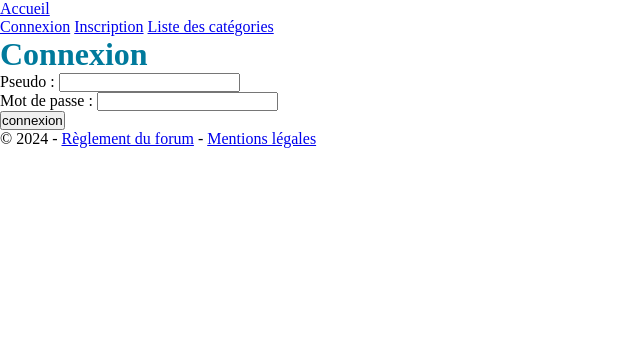
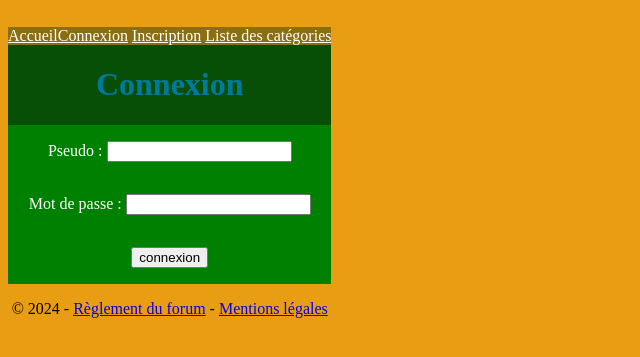
Before and after one commit to Nilphesai/Ho_Gael, a PHP site: page /index.php?ctrl=security&action=login in a window 1280 px wide. Shown: the top 357 px of the page, without its empty margins (0-640 px from the left). Run offline with PHP 8.4, Linux system fonts and the light colour scheme; some libraries are stand-ins or nearby versions.

Commit message:
projet forum : début du CSS, les mise en couleurs sont pour le repérage des éléments

```diff
--- a/forumPlateau/public/css/style.css
+++ b/forumPlateau/public/css/style.css
@@ -1,7 +1,51 @@
-* {
-    margin: 0;
-    padding: 0;
-    box-sizing: border-box;
+html {
+    display: flex;
+
+    background-color: rgb(232, 157, 19);
+
+}
+
+#wrapper{
+    display: flex;
+    justify-content: center;
+    flex-direction: column;
+    text-align: center;
+}
+#forum{
+    display: flex;
+    flex-direction: column;
+    background-color: rgb(7, 79, 7);
+    color: white;
+
+}
+#formPrincipal{
+    display: flex;
+    flex-direction: column;
+    min-width:200px;
+	min-height:150px;
+    background-color: green;
+    color: white;
+
+}
+header{
+    display: flex;
+
+    justify-content: center;
+    background-color: rgb(139, 110, 16);
+}
+header a{
+    color: white;
+}
+.lists{
+    display: flex;
+    flex-direction: column;
+    margin: 10px;
+    background-color: rgb(166, 121, 32);
+}
+
+nav{
+    display: flex;
+
 }
 
 h1 {
--- a/forumPlateau/view/layout.php
+++ b/forumPlateau/view/layout.php
@@ -7,7 +7,7 @@
         <meta http-equiv="X-UA-Compatible" content="ie=edge">
         <script src="https://cdn.tiny.cloud/1/zg3mwraazn1b2ezih16je1tc6z7gwp5yd4pod06ae5uai8pa/tinymce/5/tinymce.min.js" referrerpolicy="origin"></script>
         <link rel="stylesheet" href="https://cdnjs.cloudflare.com/ajax/libs/font-awesome/5.13.0/css/all.min.css" integrity="sha256-h20CPZ0QyXlBuAw7A+KluUYx/3pK+c7lYEpqLTlxjYQ=" crossorigin="anonymous" />
-        <link rel="stylesheet" href="<?= PUBLIC_DIR ?>/css/style.css">
+        <link rel="stylesheet" href="<?= PUBLIC_DIR ?>css/style.css">
         <title>FORUM</title>
     </head>
     <body>
```
Also changed, not shown: forumPlateau/view/forum/listCategories.php (+11 -8 lines), forumPlateau/view/forum/listPosts.php (+9 -6 lines), forumPlateau/view/forum/listTopics.php (+7 -9 lines).
